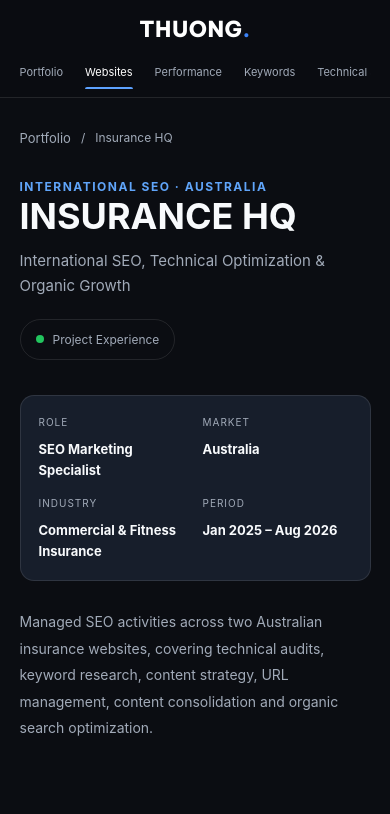
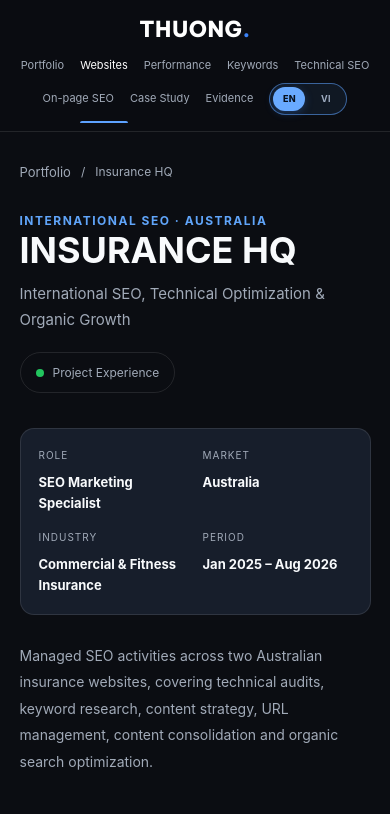
Before and after one commit to tile3010/portfolio-thuonglevan, a plain HTML site: page projects/insurance-hq.html in a window 390 px wide. Shown: the top 814 px of the page. Drawn offline with Linux system fonts and the light colour scheme.

Commit message:
Wrap project navigation on mobile

```diff
--- a/css/insurance-hq.css
+++ b/css/insurance-hq.css
@@ -304,17 +304,11 @@
     }
 
     .insurance-dashboard .dashboard-nav {
-        justify-content: flex-start;
-        flex-wrap: nowrap;
-        gap: 22px;
-        overflow-x: auto;
-        overscroll-behavior-x: contain;
-        scrollbar-width: none;
-        padding-bottom: 0;
-    }
-
-    .insurance-dashboard .dashboard-nav::-webkit-scrollbar {
-        display: none;
+        justify-content: center;
+        flex-wrap: wrap;
+        gap: 8px 16px;
+        overflow: visible;
+        padding-bottom: 8px;
     }
 
     .insurance-dashboard [id] {
--- a/css/style.css
+++ b/css/style.css
@@ -1546,6 +1546,27 @@ body > footer:not(.dashboard-footer) p {
 }
 
 @media (max-width: 768px) {
+    .project-dashboard-header .project-dashboard-container {
+        min-height: 0;
+        align-items: center;
+        flex-direction: column;
+        gap: 10px;
+        padding-block: 12px 8px;
+    }
+
+    .project-dashboard-header .dashboard-nav {
+        width: 100%;
+        flex-wrap: wrap;
+        justify-content: center;
+        gap: 8px 16px;
+        overflow: visible;
+        padding-bottom: 8px;
+    }
+
+    .project-dashboard-header .dashboard-nav a {
+        font-size: 12px;
+    }
+
     body > header:not(.project-dashboard-header) .container {
         flex-direction: column;
         align-items: center;
@@ -1656,6 +1677,15 @@ body > footer:not(.dashboard-footer) p {
 }
 
 @media (max-width: 480px) {
+    .project-dashboard-header .dashboard-nav {
+        column-gap: 10px;
+        row-gap: 8px;
+    }
+
+    .project-dashboard-header .dashboard-nav a {
+        font-size: 11px;
+    }
+
     body > header:not(.project-dashboard-header) nav {
         gap: 8px;
     }
```
